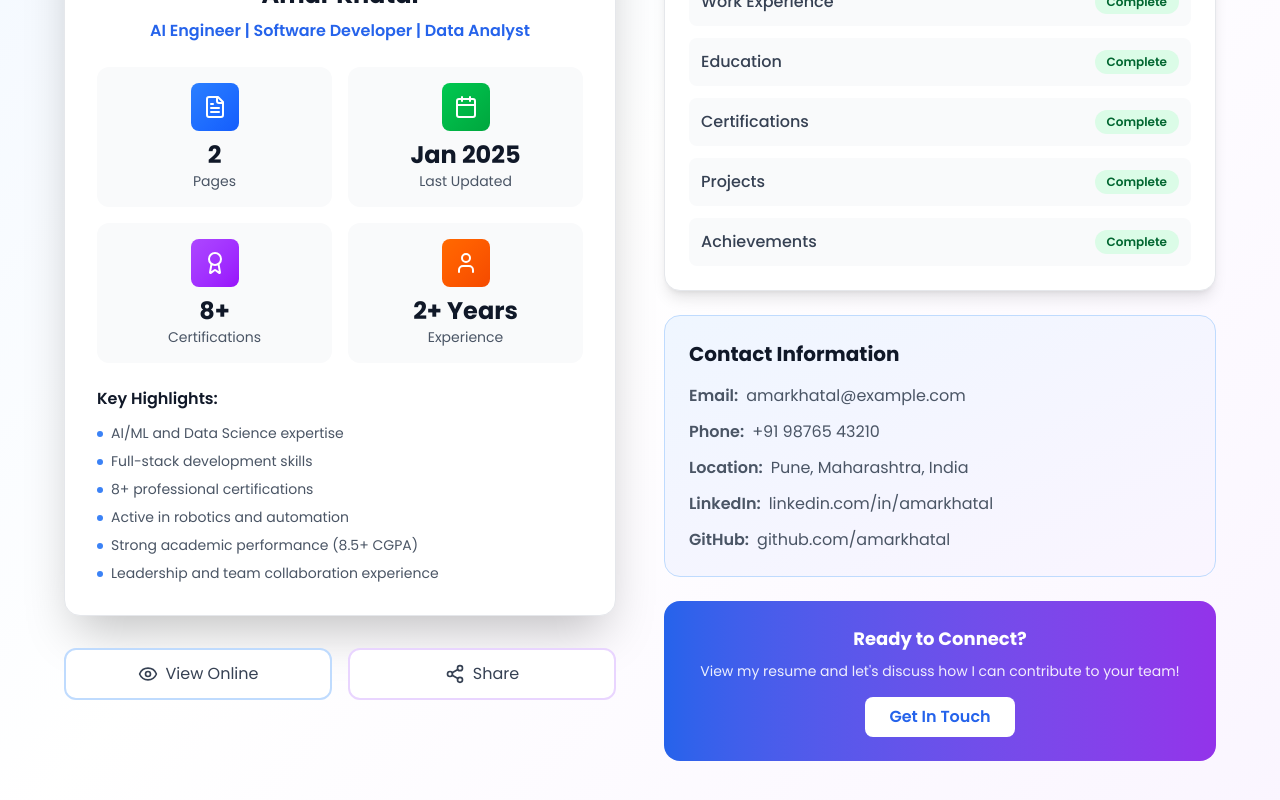
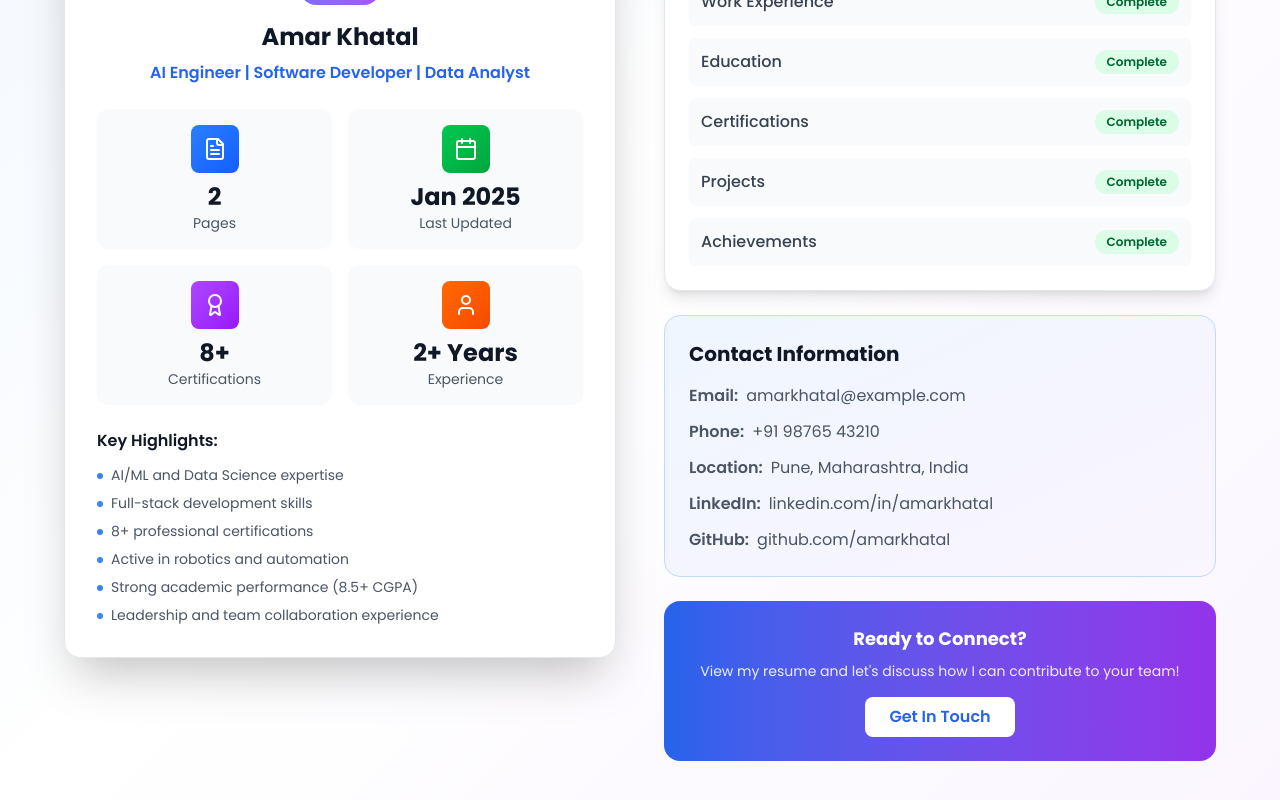
Before and after one commit to Askamar/my_portfolio, a React (Vite) app: page / in a window 1280 px wide. Shown: the part 9691-10491 px from the top of the page. Built offline with nearby package versions, Linux system fonts and the light colour scheme.

Commit message:
Remove view online and share options from resume section

```diff
--- a/src/components/Resume.jsx
+++ b/src/components/Resume.jsx
@@ -1,7 +1,7 @@
 import { motion } from 'framer-motion';
 import { useInView } from 'framer-motion';
 import { useRef } from 'react';
-import { FileText, Eye, Share2, Calendar, User, Award } from 'lucide-react';
+import { FileText, Calendar, User, Award } from 'lucide-react';
 
 const Resume = () => {
   const ref = useRef(null);
@@ -9,24 +9,7 @@ const Resume = () => {
 
 
 
-  const viewResume = () => {
-    // Open resume in new tab
-    window.open('/resume.pdf', '_blank');
-  };
 
-  const shareResume = () => {
-    if (navigator.share) {
-      navigator.share({
-        title: 'Amar Khatal - Resume',
-        text: 'Check out my resume for AI Engineer, Software Developer, and Data Analyst positions',
-        url: window.location.href
-      });
-    } else {
-      // Fallback: copy URL to clipboard
-      navigator.clipboard.writeText(window.location.href);
-      alert('Resume link copied to clipboard!');
-    }
-  };
 
   const resumeStats = [
     {
@@ -163,36 +146,7 @@ const Resume = () => {
                 </div>
               </div>
 
-              {/* Action Options */}
-              <div className="space-y-4">
-                <div className="grid grid-cols-2 gap-4">
-                  <motion.button
-                    onClick={viewResume}
-                    initial={{ opacity: 0, y: 30 }}
-                    animate={isInView ? { opacity: 1, y: 0 } : { opacity: 0, y: 30 }}
-                    transition={{ duration: 0.6, delay: 0.9 }}
-                    whileHover={{ scale: 1.05 }}
-                    whileTap={{ scale: 0.95 }}
-                    className="flex items-center justify-center gap-2 px-6 py-3 bg-white dark:bg-gray-800 text-gray-700 dark:text-gray-300 rounded-xl border-2 border-primary-200 dark:border-primary-800 hover:border-primary-400 dark:hover:border-primary-600 transition-all duration-300"
-                  >
-                    <Eye size={20} />
-                    View Online
-                  </motion.button>
 
-                  <motion.button
-                    onClick={shareResume}
-                    initial={{ opacity: 0, y: 30 }}
-                    animate={isInView ? { opacity: 1, y: 0 } : { opacity: 0, y: 30 }}
-                    transition={{ duration: 0.6, delay: 1.0 }}
-                    whileHover={{ scale: 1.05 }}
-                    whileTap={{ scale: 0.95 }}
-                    className="flex items-center justify-center gap-2 px-6 py-3 bg-white dark:bg-gray-800 text-gray-700 dark:text-gray-300 rounded-xl border-2 border-secondary-200 dark:border-secondary-800 hover:border-secondary-400 dark:hover:border-secondary-600 transition-all duration-300"
-                  >
-                    <Share2 size={20} />
-                    Share
-                  </motion.button>
-                </div>
-              </div>
             </motion.div>
 
             {/* Resume Content Preview */}
```
